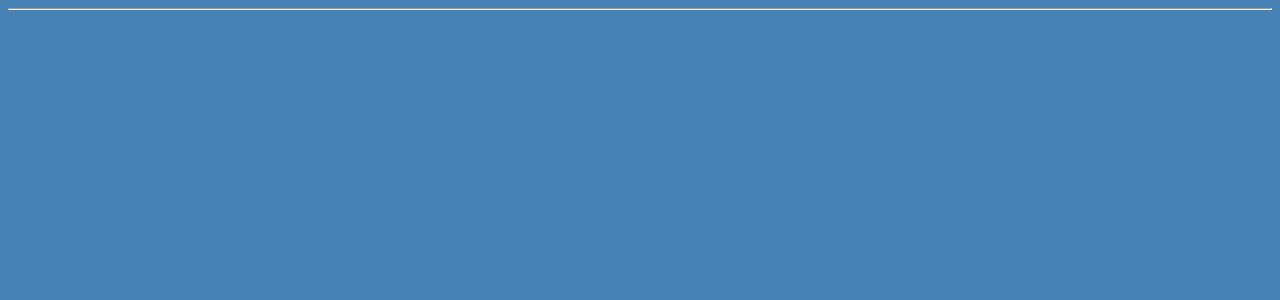
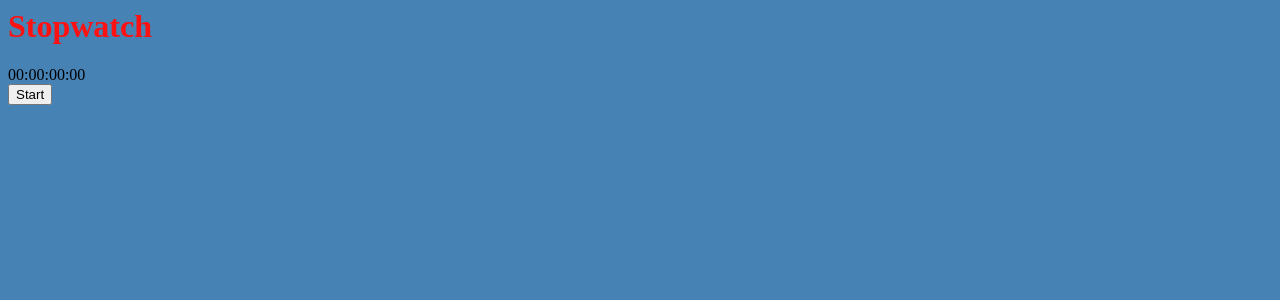
Before and after one commit to briantam23/utilities-app, a React app: page / in a window 1280 px wide. Shown: the top 300 px of the page. Built offline with nearby package versions, Linux system fonts and the light colour scheme.

Commit message:
Added start functionality

```diff
--- a/package.json
+++ b/package.json
@@ -6,7 +6,7 @@
   "scripts": {
     "start": "node ./server/index.js",
     "webpack": "./node_modules/webpack/bin/webpack.js",
-    "build": "npm run webpack",
+    "build": "npm run webpack -- --watch --mode=development",
     "start:dev": "npm run build & nodemon server/index.js --ignore dist --ignore src",
     "test": "mocha ./test/*.test.js --watch --require babel-polyfill --compilers js:babel-register"
   },
@@ -18,6 +18,9 @@
       "env",
       "react",
       "stage-3"
+    ],
+    "plugins": [
+      "transform-class-properties"
     ]
   },
   "dependencies": {
@@ -30,6 +33,7 @@
   "devDependencies": {
     "babel-core": "^6.26.3",
     "babel-loader": "^7.1.5",
+    "babel-plugin-transform-class-properties": "^6.24.1",
     "babel-polyfill": "^6.26.0",
     "babel-preset-env": "^1.7.0",
     "babel-preset-react": "^6.24.1",
--- a/src/components/App.js
+++ b/src/components/App.js
@@ -1,10 +1,50 @@
-import React, { Component } from 'react';
+import React, { Component, Fragment } from 'react';
+import formatTime from '../utils';
+import style from './app.less';
 
 
 class App extends Component {
+
+    state = {
+        isRunning: false,
+        time: 0,
+        offset: 0
+    }
+
+    start = () => {
+        const { isRunning } = this.state;
+        const { refresh } = this;
+        if(!isRunning) {
+            this.setState({
+                isRunning: true,
+                offset: Date.now(),
+            })
+            setInterval(refresh, 10);
+        }
+    }
+
+    refresh = () => {
+        const { time } = this.state;
+        const { elapsed } = this;
+        this.setState({ time: time + elapsed() });
+    }
+
+    elapsed = () => {
+        const { offset } = this.state;
+        this.setState({ offset: Date.now() });
+        return Date.now() - offset;
+    }
+
     render() {
+        const { isRunning, time } = this.state;
+        const { start, refresh, elapsed } = this;
         return(
-            <hr/>
+            <Fragment>
+                <h1 className={style.header}>Stopwatch</h1>
+                <div>{ formatTime(time) }</div>
+                <button onClick={ () => start() }>Start</button>
+
+            </Fragment>
         )
     }
 }
--- /dev/null
+++ b/src/components/app.less
@@ -0,0 +1,6 @@
+@nice-red: red;
+@light-red: @nice-red + #111;
+
+.header {
+  color: @light-red;
+}
--- /dev/null
+++ b/src/utils.js
@@ -0,0 +1,19 @@
+const padding = num => {
+    let s = String(num);
+    if(s.length < 2) s = '0' + s;
+    return s;
+}
+
+const formatTime = ms => {
+    let timeLeft = ms / 1000;
+
+    const hour = parseInt(timeLeft / 3600);
+    timeLeft %= 3600;
+    const min = parseInt(timeLeft / 60);
+    const sec = parseInt(timeLeft % 60);
+    const centisecond = parseInt((ms % 1000) / 10);
+
+    return `${padding(hour)}:${padding(min)}:${padding(sec)}:${padding(centisecond)}`;
+}
+
+export default formatTime;
```
Also changed, not shown: 1 other file (tests, documents, lock files or other folders).
